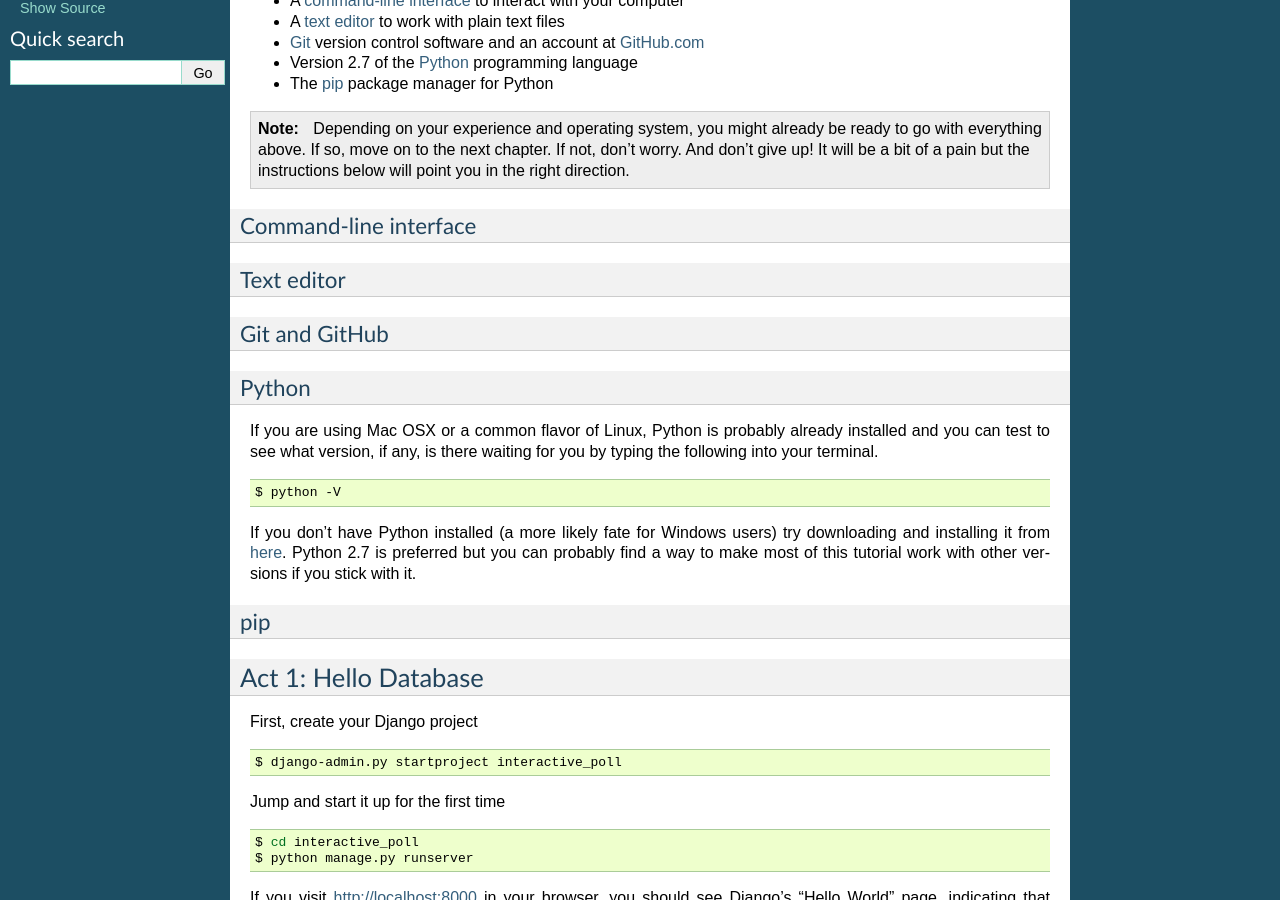
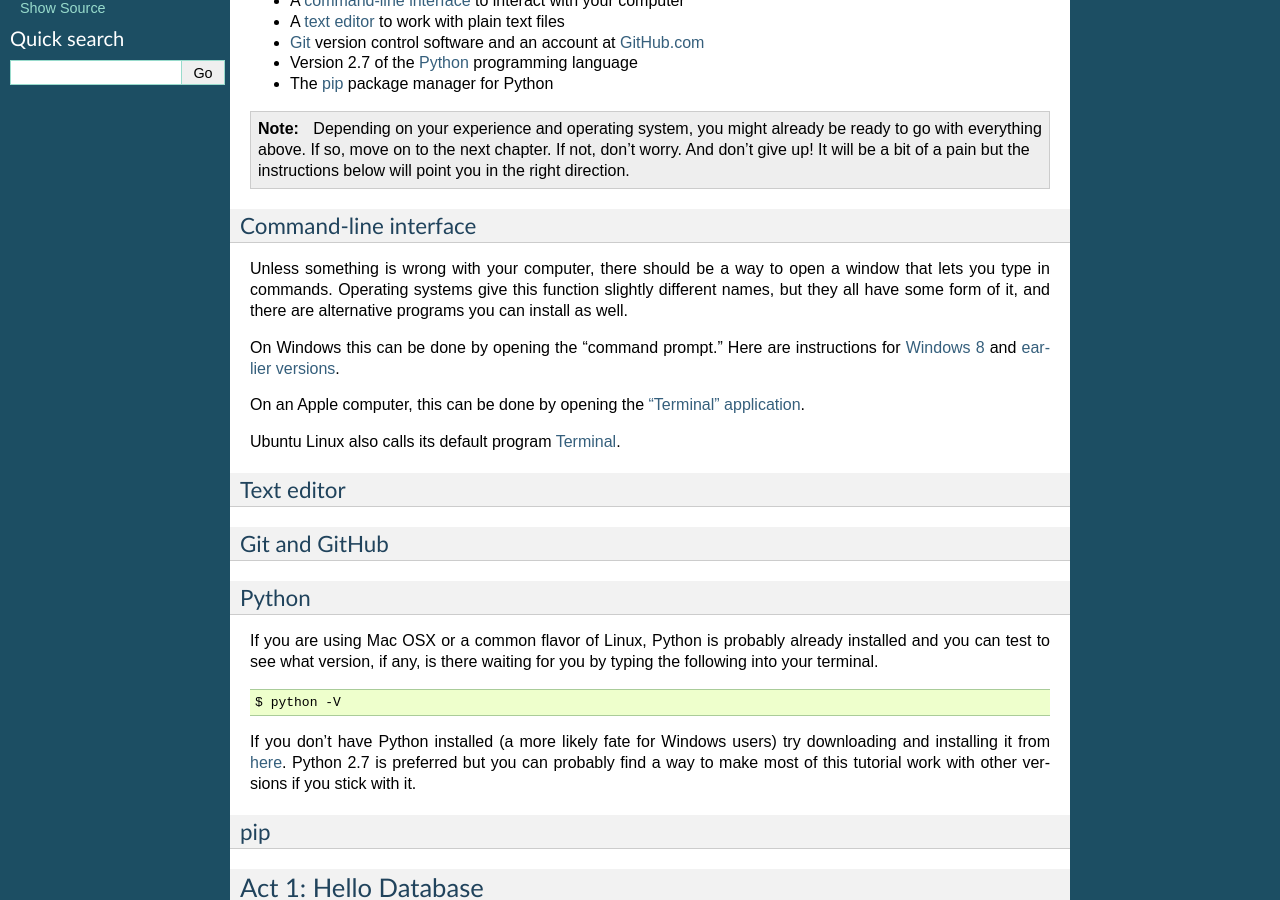
Before and after one commit to palewire/first-news-app, a Sphinx documentation site: the page built from docs/index.rst, in a window 1280 px wide and 900 px high, scrolled down 310 px. Built offline with Sphinx 7.4.7, drawn with Linux system fonts in a browser that asks for light colours.

Commit message:
CLI instructions

```diff
--- a/docs/index.rst
+++ b/docs/index.rst
@@ -29,6 +29,20 @@ the tutorial below.
 
 Command-line interface
 ----------------------
+
+Unless something is wrong with your computer, there should be a way to open a window that lets you
+type in commands. Operating systems give this function slightly different names, but they all have
+some form of it, and there are alternative programs you can install as well.
+
+On Windows this can be done by opening the "command prompt." Here are instructions for
+`Windows 8 <http://windows.microsoft.com/en-us/windows/command-prompt-faq#1TC=windows-8>`_
+and `earlier versions <http://windows.microsoft.com/en-us/windows-vista/open-a-command-prompt-window>`_.
+
+On an Apple computer, this can be done by opening the `"Terminal" application
+<http://blog.teamtreehouse.com/introduction-to-the-mac-os-x-command-line>`_.
+
+Ubuntu Linux also calls its default program `Terminal
+<http://askubuntu.com/questions/38162/what-is-a-terminal-and-how-do-i-open-and-use-it>`_.
 
 Text editor
 -----------
```
